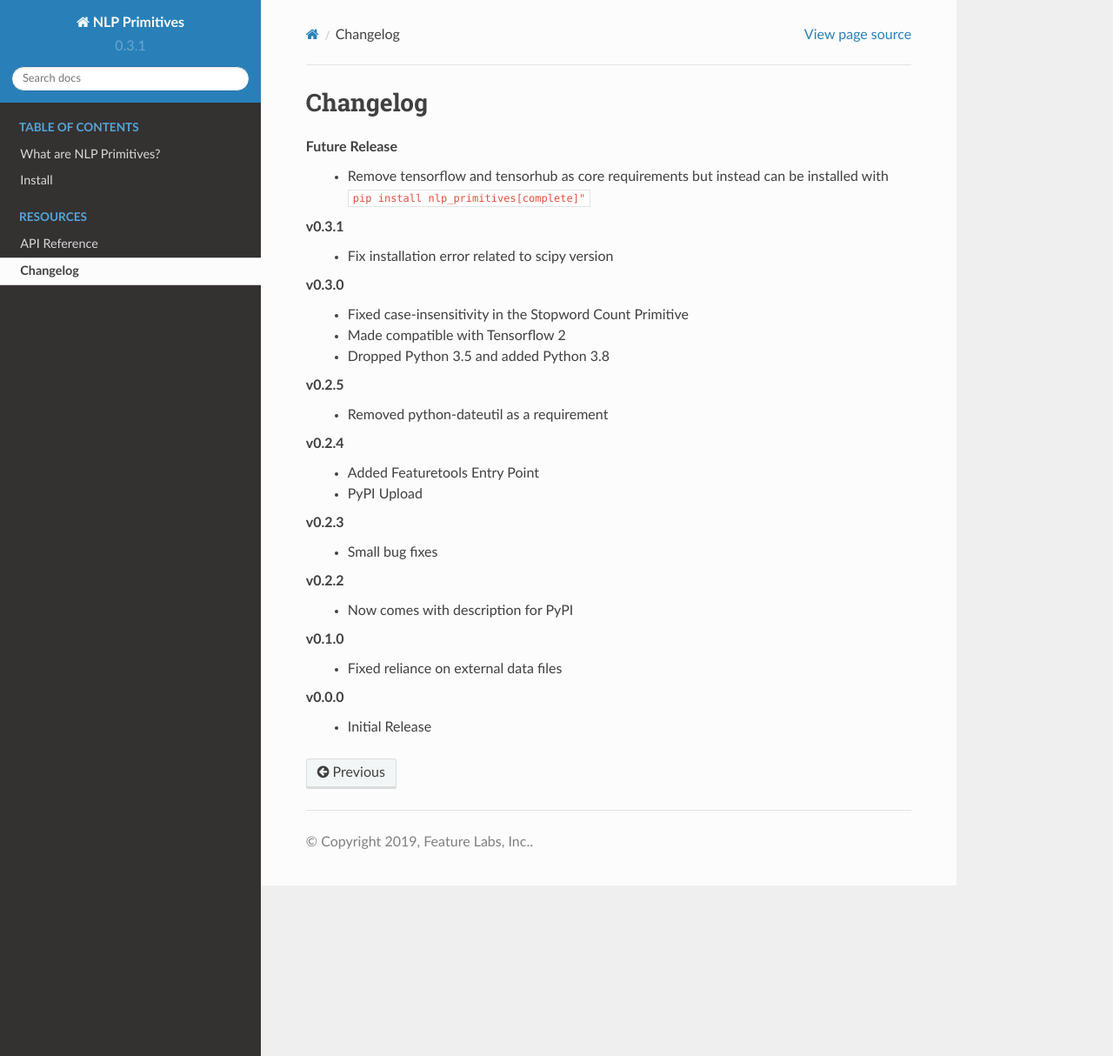
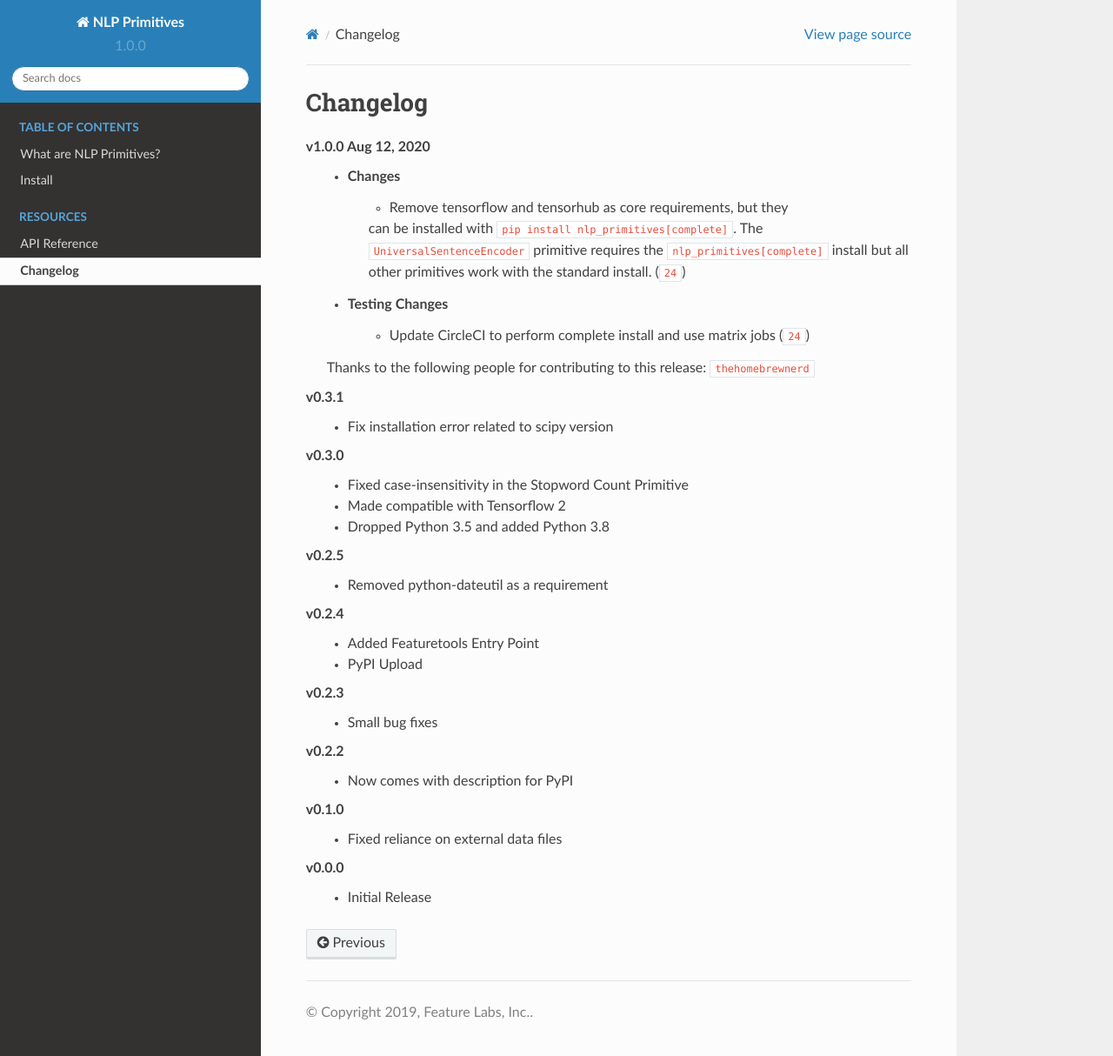
Before and after one commit to alteryx/nlp_primitives, a Sphinx documentation site: the page built from docs/source/changelog.rst, in a window 1280 px wide and 1214 px high. Shown: the whole window at 87% size. Built offline with Sphinx 7.4.7 and the Read the Docs theme 2.0.0, drawn with Linux system fonts in a browser that asks for light colours; cross-references to code outside the pages are shown as plain code.

Commit message:
v1.0.0 (#26)
* bump version number

* update changelog

* update changelog

```diff
--- a/docs/source/changelog.rst
+++ b/docs/source/changelog.rst
@@ -1,9 +1,17 @@
 =========
 Changelog
 =========
-**Future Release**
-    * Remove tensorflow and tensorhub as core requirements but instead
-      can be installed with ``pip install nlp_primitives[complete]"``
+**v1.0.0** Aug 12, 2020
+    * Changes
+        * Remove tensorflow and tensorhub as core requirements, but they
+        can be installed with ``pip install nlp_primitives[complete]``. The
+        ``UniversalSentenceEncoder`` primitive requires the ``nlp_primitives[complete]``
+        install but all other primitives work with the standard install. (:pr:`24`)
+    * Testing Changes
+        * Update CircleCI to perform complete install and use matrix jobs (:pr:`24`)
+
+    Thanks to the following people for contributing to this release:
+    :user:`thehomebrewnerd`
 
 **v0.3.1**
     * Fix installation error related to scipy version
--- a/nlp_primitives/__init__.py
+++ b/nlp_primitives/__init__.py
@@ -1,5 +1,5 @@
 # flake8: noqa
-__version__ = '0.3.1'
+__version__ = '1.0.0'
 from .diversity_score import DiversityScore
 from .lsa import LSA
 from .mean_characters_per_word import MeanCharactersPerWord
--- a/setup.py
+++ b/setup.py
@@ -12,7 +12,7 @@ extras_require = {
 
 setup(
     name='nlp_primitives',
-    version='0.3.1',
+    version='1.0.0',
     author='Feature Labs, Inc.',
     author_email='support@featurelabs.com',
     license='BSD 3-clause',
```
